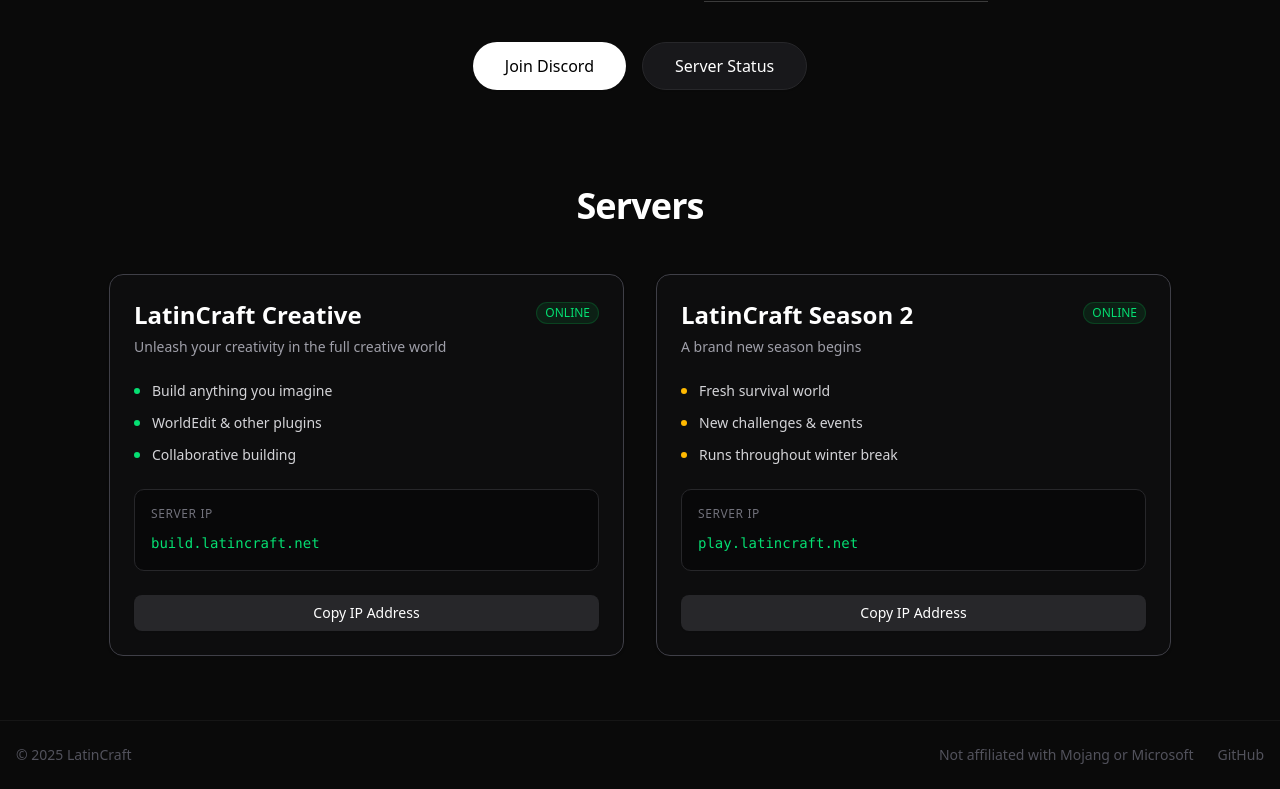
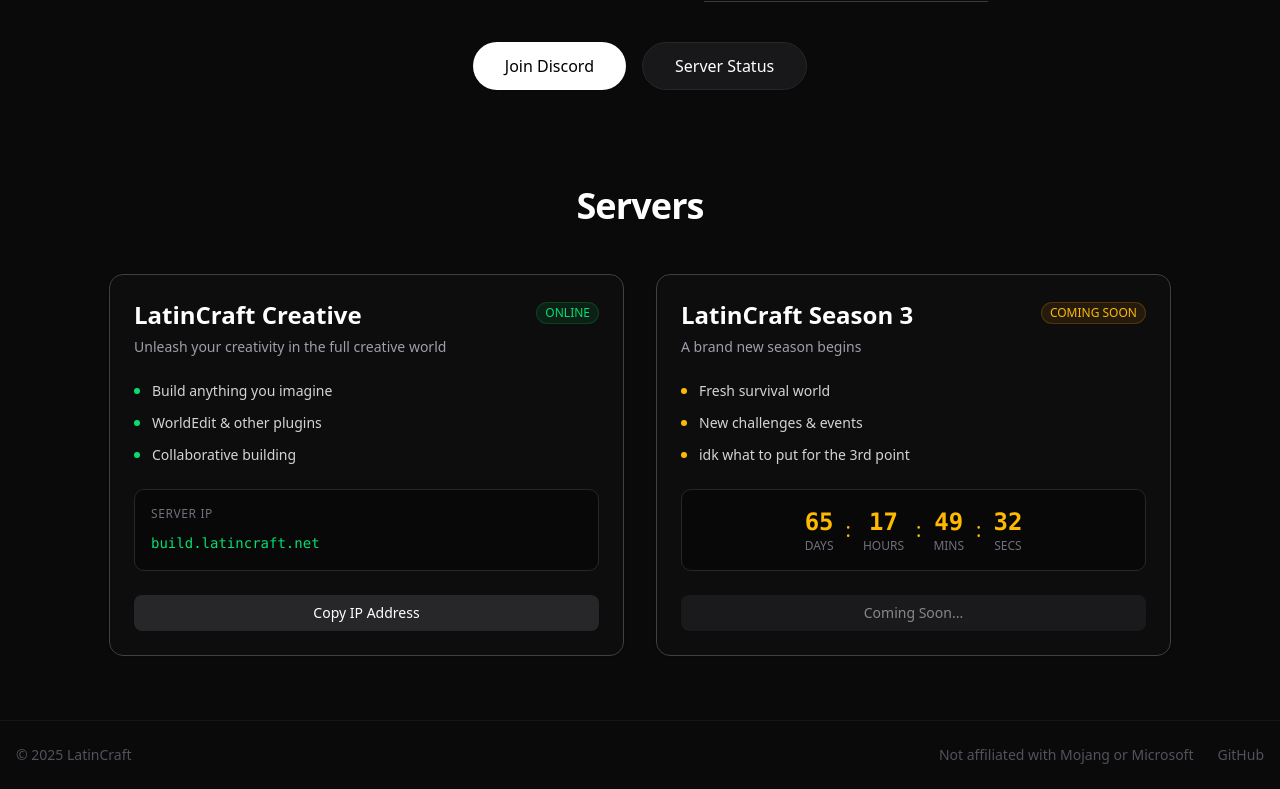
Before and after one commit to Static-o2/Latincraft, a SvelteKit app: page / in a window 1280 px wide. Shown: the part 357-1146 px from the top of the page. Built offline with nearby package versions, Linux system fonts and the light colour scheme.

Commit message:
countdown

```diff
--- a/src/routes/+page.svelte
+++ b/src/routes/+page.svelte
@@ -3,8 +3,10 @@
 	import * as Card from '$lib/components/ui/card';
 	import { Badge } from '$lib/components/ui/badge';
 	import Header from '$lib/components/Header.svelte';
+	import { onMount } from 'svelte';
 
 	let copied = $state(false);
+	let countdown = $state({ days: 0, hours: 0, minutes: 0, seconds: 0 });
 
 	function copyToClipboard(text) {
 		navigator.clipboard.writeText(text);
@@ -13,6 +15,29 @@
 			copied = false;
 		}, 2000);
 	}
+
+	function updateCountdown() {
+		const launchDate = new Date('2026-01-23T19:30:00');
+		const now = new Date();
+		const diff = launchDate - now;
+
+		if (diff > 0) {
+			countdown = {
+				days: Math.floor(diff / (1000 * 60 * 60 * 24)),
+				hours: Math.floor((diff % (1000 * 60 * 60 * 24)) / (1000 * 60 * 60)),
+				minutes: Math.floor((diff % (1000 * 60 * 60)) / (1000 * 60)),
+				seconds: Math.floor((diff % (1000 * 60)) / 1000)
+			};
+		} else {
+			countdown = { days: 0, hours: 0, minutes: 0, seconds: 0 };
+		}
+	}
+
+	onMount(() => {
+		updateCountdown();
+		const interval = setInterval(updateCountdown, 1000);
+		return () => clearInterval(interval);
+	});
 </script>
 
 <svelte:head>
@@ -105,13 +130,13 @@
 					</Card.Footer>
 				</Card.Root>
 
-				<!-- Season 2 Server -->
+				<!-- Season 3 Server -->
 				<Card.Root class="relative bg-zinc-900/30 border-zinc-700 transition-all overflow-hidden group backdrop-blur-sm">
 					<Card.Header>
 						<div class="flex justify-between items-start">
-							<Card.Title class="text-2xl text-white font-semibold">LatinCraft Season 2</Card.Title>
+							<Card.Title class="text-2xl text-white font-semibold">LatinCraft Season 3</Card.Title>
 							<a href="/status">
-								<Badge class="bg-green-500/10 text-green-400 border border-green-500/20 cursor-pointer hover:bg-green-500/20 transition-colors">ONLINE</Badge>
+								<Badge class="bg-amber-500/10 text-amber-400 border border-amber-500/20 cursor-pointer hover:bg-amber-500/20 transition-colors">COMING SOON</Badge>
 							</a>
 						</div>
 						<Card.Description class="text-zinc-400">
@@ -130,27 +155,38 @@
 							</div>
 						<div class="flex items-center gap-3">
 							<div class="w-1.5 h-1.5 rounded-full bg-amber-400"></div>
-								<span class="text-sm">Runs throughout winter break</span>
+							<span class="text-sm">idk what to put for the 3rd point</span>
 						</div>
-							<div class="mt-6 p-4 bg-black/40 rounded-lg border border-zinc-800">
-								<p class="text-xs text-zinc-500 mb-2 uppercase tracking-wider">Server IP</p>
-								<code class="text-green-400 font-mono text-sm">play.latincraft.net</code>
+						<div class="mt-6 p-4 bg-black/40 rounded-lg border border-zinc-800">							<div class="flex gap-3 justify-center items-center">
+								<div class="text-center">
+									<div class="text-2xl font-bold text-amber-400 font-mono">{countdown.days}</div>
+									<div class="text-xs text-zinc-500 uppercase">Days</div>
+								</div>
+								<span class="text-amber-400 text-xl">:</span>
+								<div class="text-center">
+									<div class="text-2xl font-bold text-amber-400 font-mono">{countdown.hours.toString().padStart(2, '0')}</div>
+									<div class="text-xs text-zinc-500 uppercase">Hours</div>
+								</div>
+								<span class="text-amber-400 text-xl">:</span>
+								<div class="text-center">
+									<div class="text-2xl font-bold text-amber-400 font-mono">{countdown.minutes.toString().padStart(2, '0')}</div>
+									<div class="text-xs text-zinc-500 uppercase">Mins</div>
+								</div>
+								<span class="text-amber-400 text-xl">:</span>
+								<div class="text-center">
+									<div class="text-2xl font-bold text-amber-400 font-mono">{countdown.seconds.toString().padStart(2, '0')}</div>
+									<div class="text-xs text-zinc-500 uppercase">Secs</div>
+								</div>
+							</div>
 						</div>
 					</div>
 				</Card.Content>
 				<Card.Footer>
 					<Button
-							class="w-full bg-zinc-800 hover:bg-zinc-700 text-white border-0 relative cursor-pointer overflow-hidden"
-							onclick={() => copyToClipboard('play.latincraft.net')}
+						class="w-full bg-zinc-800 hover:bg-zinc-700 text-white border-0"
+						disabled
 					>
-							<span class="transition-all duration-300 ease-out" class:opacity-0={copied} class:scale-95={copied}>
-								Copy IP Address
-							</span>
-							{#if copied}
-								<span class="absolute inset-0 flex items-center justify-center animate-in fade-in zoom-in-95 duration-300">
-									✓ Copied!
-								</span>
-							{/if}
+						Coming Soon...
 					</Button>
 				</Card.Footer>
 				</Card.Root>
--- a/src/routes/status/+page.svelte
+++ b/src/routes/status/+page.svelte
@@ -16,14 +16,15 @@
 			displayIp: 'build.latincraft.net'
 		},
 		{
-			name: 'LatinCraft Season 2',
-			status: 'checking',
+			name: 'LatinCraft Season 3',
+			status: 'coming-soon',
 			players: 0,
 			maxPlayers: 100,
 			onlinePlayers: [],
-			ip: 'play.latincraft.net',
+			ip: null,
 			version: '1.21.10',
-			displayIp: 'play.latincraft.net'
+			launchDate: 'January 23rd, 2026 at 7:30 PM',
+			displayIp: 'TBA'
 		}
 	]);
 
@@ -119,11 +120,15 @@
 									<Badge class="bg-red-500/10 text-red-400 border border-red-500/20">
 										OFFLINE
 									</Badge>
-								{:else if server.status === 'checking'}
-									<Badge class="bg-stone-500/10 text-stone-400 border border-stone-500/20">
-										CHECKING...
-									</Badge>
-								{/if}
+							{:else if server.status === 'checking'}
+								<Badge class="bg-stone-500/10 text-stone-400 border border-stone-500/20">
+									CHECKING...
+								</Badge>
+							{:else}
+								<Badge class="bg-amber-500/10 text-amber-400 border border-amber-500/20">
+									COMING SOON
+								</Badge>
+							{/if}
 							</div>
 						</Card.Header>
 
@@ -169,6 +174,12 @@
 								<div class="text-center py-12">
 									<p class="text-zinc-400 animate-pulse">Checking server status...</p>
 								</div>
+							{:else if server.launchDate}
+								<!-- Coming Soon Info -->
+								<div class="text-center py-12 border border-dashed border-zinc-800 rounded-lg">
+									<p class="text-zinc-500 mb-2 text-sm uppercase tracking-wider">Launches on</p>
+									<p class="text-3xl font-bold text-white">{server.launchDate}</p>
+								</div>
 							{/if}
 						</Card.Content>
 					</Card.Root>
```
Lines whose indentation alone changed are shown as unchanged.
